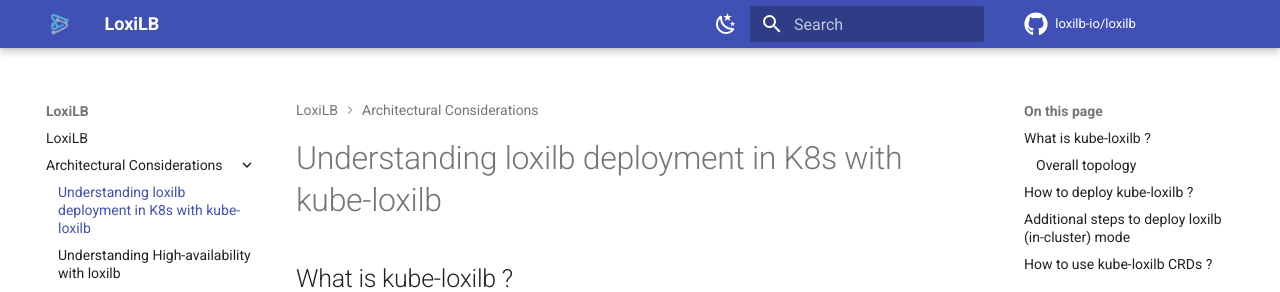
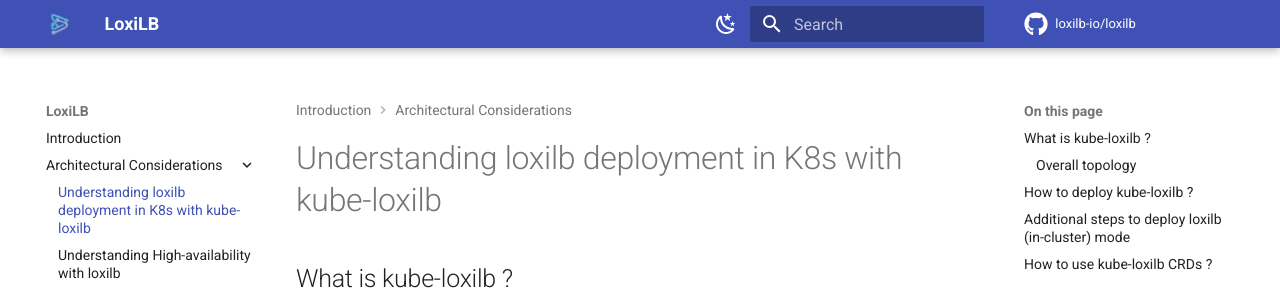
Before and after one commit to loxilb-io/loxilbdocs, an MkDocs documentation site: the page built from docs/kube-loxilb.md, in a window 1280 px wide and 900 px high. Shown: the top 292 px of the window. Built offline with MkDocs 1.6.1 and Material for MkDocs 9.7.7, drawn with Linux system fonts in a browser that asks for light colours; comment, search, counter and statistics services are not loaded; some of the changed lines change nothing that is shown.

Commit message:
Update mkdocs.yml

```diff
--- a/mkdocs.yml
+++ b/mkdocs.yml
@@ -31,7 +31,7 @@
              icon: material/weather-sunny
              name: Switch to light mode
 nav:
-  - LoxiLB: index.md
+  - Introduction: index.md
   - Architectural Considerations:
       - Understanding loxilb deployment in K8s with kube-loxilb: kube-loxilb.md
       - Understanding High-availability with loxilb: ha-deploy.md
```
